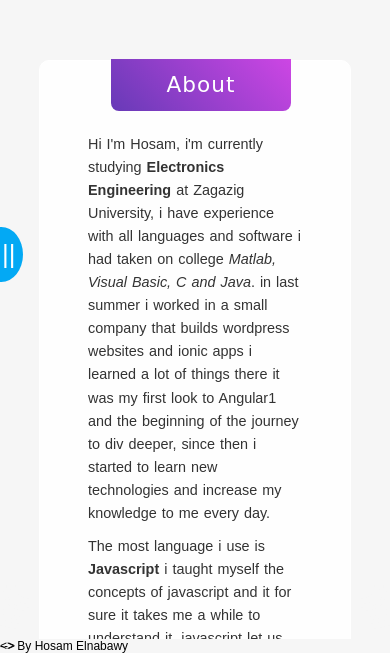
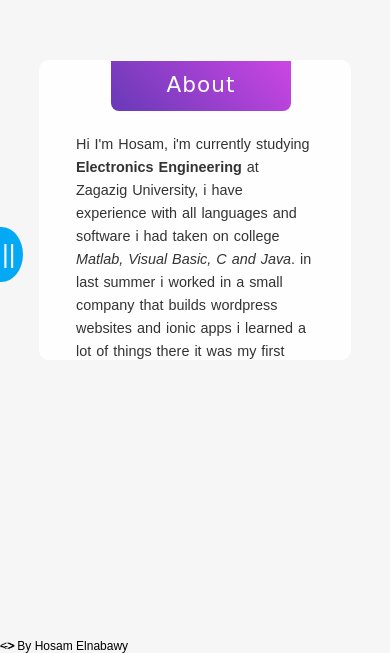
Before and after one commit to hosam1696/portfolio, a website built with webpack: page index.html in a window 390 px wide. Shown: the part 205-858 px from the top of the page. Built offline with nearby package versions, Linux system fonts and the light colour scheme; a web font is replaced by a local one.

Commit message:
style[herosection]: make about section fixed height and scrollable

```diff
--- a/css/style.css
+++ b/css/style.css
@@ -248,7 +248,7 @@ body h1.lead:before {
 }
 
 .right-col section#hero-section .hero-content #about {
-    padding: 6rem 4rem 1rem;
+    padding: 6rem 3rem 1rem;
     background: linear-gradient(#ffffffcf, #ffffffcf);
     border-radius: 10px;
     border: 1px solid #fff;
@@ -720,7 +720,9 @@ body h1.lead:before {
         transition: left 0.25s linear;
     }
     .right-col section#hero-section .hero-content #about {
-        width: 80vw
+        width: 80vw;
+        height: 300px;
+        overflow-y: scroll;
     }
     .show-side {
         display: flex;
```
